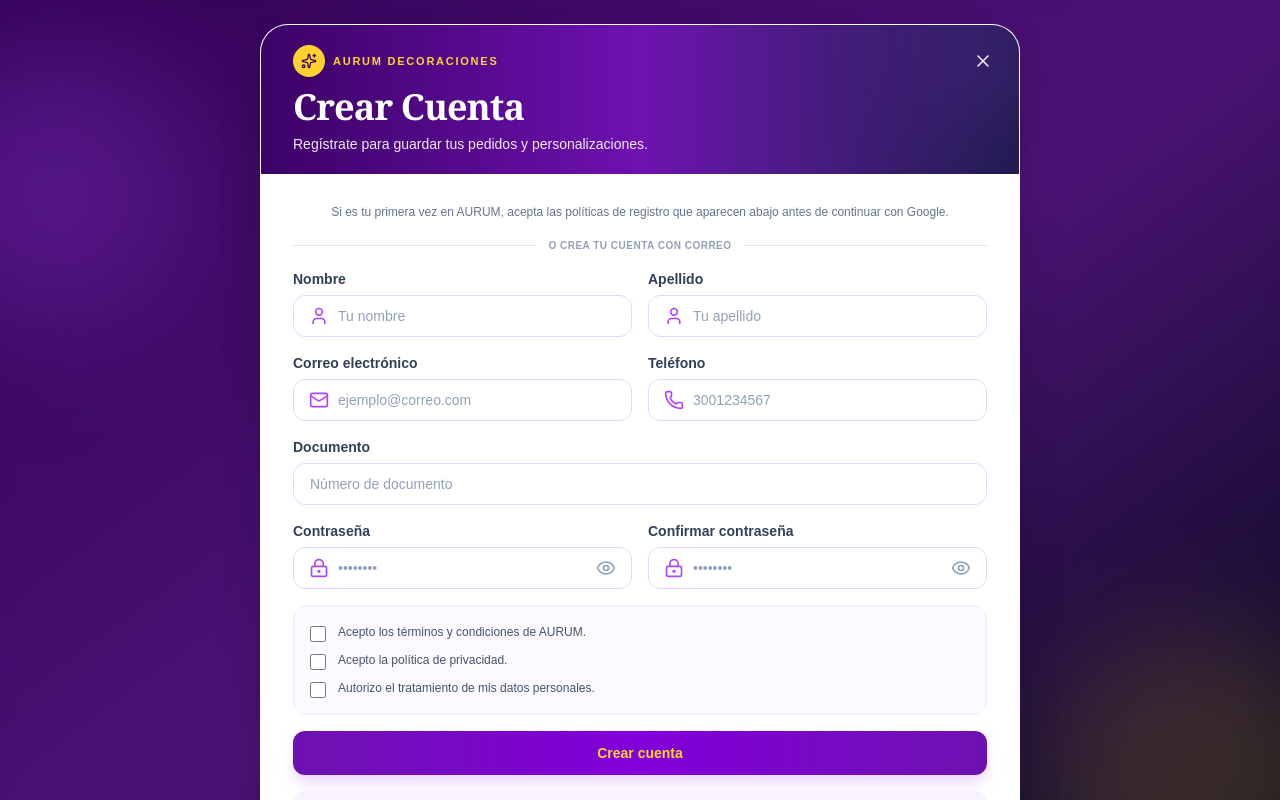
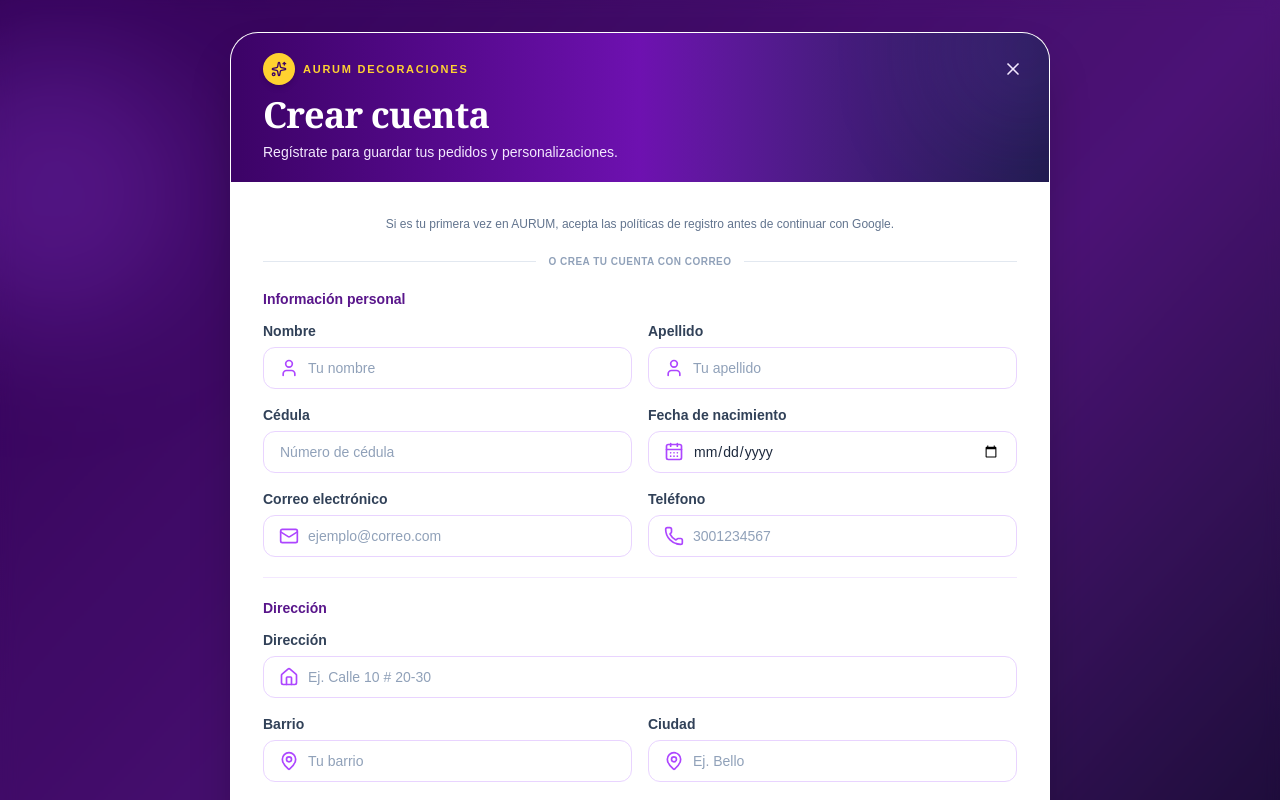
Before and after one commit to isabuitrago1223/pf_aurum, a Next.js app in the folder frontend/: page /registro in a window 1280 px wide. Shown: the top 800 px of the page. Built offline with nearby package versions, Linux system fonts and the light colour scheme; no server answers.

Commit message:
corregir registro y validar autenticacion con Google

```diff
--- a/frontend/app/registro/page.tsx
+++ b/frontend/app/registro/page.tsx
@@ -5,10 +5,13 @@ import { useRouter } from "next/navigation";
 import { FormEvent, useState } from "react";
 import {
   ArrowLeft,
+  CalendarDays,
   Eye,
   EyeOff,
+  Home,
   LockKeyhole,
   Mail,
+  MapPin,
   Phone,
   Sparkles,
   User,
@@ -39,31 +42,30 @@ export default function RegisterPage() {
   const [apellido, setApellido] = useState("");
   const [email, setEmail] = useState("");
   const [telefono, setTelefono] = useState("");
-  const [documento, setDocumento] = useState("");
+  const [cedula, setCedula] = useState("");
+  const [fechaNacimiento, setFechaNacimiento] = useState("");
+  const [direccion, setDireccion] = useState("");
+  const [barrio, setBarrio] = useState("");
+  const [ciudad, setCiudad] = useState("");
+  const [departamento, setDepartamento] = useState("");
   const [password, setPassword] = useState("");
-  const [confirmPassword, setConfirmPassword] =
-    useState("");
+  const [confirmPassword, setConfirmPassword] = useState("");
 
-  const [showPassword, setShowPassword] =
-    useState(false);
+  const [showPassword, setShowPassword] = useState(false);
   const [showConfirmPassword, setShowConfirmPassword] =
     useState(false);
 
-  const [acceptedTerms, setAcceptedTerms] =
-    useState(false);
-  const [acceptedPrivacy, setAcceptedPrivacy] =
-    useState(false);
+  const [acceptedTerms, setAcceptedTerms] = useState(false);
+  const [acceptedPrivacy, setAcceptedPrivacy] = useState(false);
   const [acceptedDataPolicy, setAcceptedDataPolicy] =
     useState(false);
 
   const [error, setError] = useState("");
   const [loading, setLoading] = useState(false);
-  const [googleLoading, setGoogleLoading] =
-    useState(false);
+  const [googleLoading, setGoogleLoading] = useState(false);
 
   function saveSession(data: RegisterResponse) {
     localStorage.setItem("aurum_token", data.token);
-
     localStorage.setItem(
       "aurum_user",
       JSON.stringify(data.user),
@@ -73,12 +75,82 @@ export default function RegisterPage() {
     router.refresh();
   }
 
+  function validatePassword(value: string) {
+    return (
+      value.length >= 8 &&
+      /[A-Z]/.test(value) &&
+      /[a-z]/.test(value) &&
+      /[0-9]/.test(value) &&
+      /[^A-Za-z0-9]/.test(value)
+    );
+  }
+
   async function handleSubmit(
     event: FormEvent<HTMLFormElement>,
   ) {
     event.preventDefault();
+    setError("");
 
-    setError("");
+    const cleanNombre = nombre.trim();
+    const cleanApellido = apellido.trim();
+    const cleanEmail = email.trim();
+    const cleanTelefono = telefono.trim();
+    const cleanCedula = cedula.trim();
+    const cleanDireccion = direccion.trim();
+    const cleanBarrio = barrio.trim();
+    const cleanCiudad = ciudad.trim();
+    const cleanDepartamento = departamento.trim();
+
+    if (cleanNombre.length < 2 || cleanApellido.length < 2) {
+      setError(
+        "El nombre y el apellido deben tener al menos 2 caracteres.",
+      );
+      return;
+    }
+
+    if (!/^\d{6,15}$/.test(cleanCedula)) {
+      setError(
+        "La cédula debe contener únicamente entre 6 y 15 números.",
+      );
+      return;
+    }
+
+    if (!/^\+?[0-9\s-]{7,20}$/.test(cleanTelefono)) {
+      setError(
+        "Ingresa un número de teléfono válido.",
+      );
+      return;
+    }
+
+    if (!fechaNacimiento) {
+      setError("Selecciona tu fecha de nacimiento.");
+      return;
+    }
+
+    if (cleanDireccion.length < 5) {
+      setError(
+        "La dirección debe tener al menos 5 caracteres.",
+      );
+      return;
+    }
+
+    if (
+      cleanBarrio.length < 2 ||
+      cleanCiudad.length < 2 ||
+      cleanDepartamento.length < 2
+    ) {
+      setError(
+        "Completa correctamente barrio, ciudad y departamento.",
+      );
+      return;
+    }
+
+    if (!validatePassword(password)) {
+      setError(
+        "La contraseña debe tener mínimo 8 caracteres e incluir mayúscula, minúscula, número y símbolo.",
+      );
+      return;
+    }
 
     if (password !== confirmPassword) {
       setError("Las contraseñas no coinciden.");
@@ -111,11 +183,16 @@ export default function RegisterPage() {
             "Content-Type": "application/json",
           },
           body: JSON.stringify({
-            nombre,
-            apellido,
-            email,
-            telefono,
-            documento,
+            nombre: cleanNombre,
+            apellido: cleanApellido,
+            cedula: cleanCedula,
+            telefono: cleanTelefono,
+            direccion: cleanDireccion,
+            barrio: cleanBarrio,
+            ciudad: cleanCiudad,
+            departamento: cleanDepartamento,
+            fechaNacimiento,
+            email: cleanEmail,
             password,
             acceptedTerms,
             acceptedPrivacy,
@@ -133,11 +210,20 @@ export default function RegisterPage() {
           // El backend puede responder sin JSON.
         }
 
+        if (response.status === 400) {
+          setError(
+            errorData.message ??
+              errorData.error ??
+              "Revisa los datos ingresados e inténtalo nuevamente.",
+          );
+          return;
+        }
+
         if (response.status === 409) {
           setError(
             errorData.message ??
               errorData.error ??
-              "Ya existe una cuenta con estos datos.",
+              "El correo o la cédula ya están registrados.",
           );
           return;
         }
@@ -163,7 +249,7 @@ export default function RegisterPage() {
       saveSession(data);
     } catch {
       setError(
-        "No fue posible crear la cuenta en este momento.",
+        "No fue posible conectar con AURUM. Verifica tu conexión e inténtalo nuevamente.",
       );
     } finally {
       setLoading(false);
@@ -274,15 +360,19 @@ export default function RegisterPage() {
 
   const disabled = loading || googleLoading;
 
+  const inputClass =
+    "w-full rounded-xl border border-purple-200 bg-white px-4 py-2.5 text-sm text-slate-800 outline-none transition placeholder:text-slate-400 focus:border-purple-500 focus:ring-4 focus:ring-purple-100 disabled:opacity-60";
+
+  const iconInputClass =
+    "w-full rounded-xl border border-purple-200 bg-white py-2.5 pl-11 pr-4 text-sm text-slate-800 outline-none transition placeholder:text-slate-400 focus:border-purple-500 focus:ring-4 focus:ring-purple-100 disabled:opacity-60";
+
   return (
-    <main className="relative flex min-h-screen items-center justify-center overflow-hidden bg-gradient-to-br from-purple-950 via-purple-900 to-slate-950 px-4 py-6">
-      {/* Fondo */}
+    <main className="relative min-h-screen overflow-hidden bg-gradient-to-br from-purple-950 via-purple-900 to-slate-950 px-4 py-8">
       <div className="pointer-events-none absolute -left-24 top-10 h-72 w-72 rounded-full bg-purple-500/30 blur-3xl" />
       <div className="pointer-events-none absolute -right-20 bottom-0 h-80 w-80 rounded-full bg-amber-300/20 blur-3xl" />
       <div className="pointer-events-none absolute inset-0 bg-black/15 backdrop-blur-sm" />
 
-      <section className="relative z-10 w-full max-w-[760px] overflow-hidden rounded-[1.75rem] border border-white/60 bg-white shadow-2xl shadow-black/30">
-        {/* Cabecera */}
+      <section className="relative z-10 mx-auto w-full max-w-[820px] overflow-hidden rounded-[1.75rem] border border-white/60 bg-white shadow-2xl shadow-black/30">
         <header className="relative overflow-hidden bg-gradient-to-r from-purple-950 via-purple-800 to-indigo-950 px-6 py-5 text-white sm:px-8">
           <div className="absolute -right-10 -top-12 h-32 w-32 rounded-full bg-purple-500/30 blur-3xl" />
 
@@ -306,7 +396,7 @@ export default function RegisterPage() {
             </div>
 
             <h1 className="mt-2 font-serif text-3xl font-black tracking-tight sm:text-[2.25rem]">
-              Crear Cuenta
+              Crear cuenta
             </h1>
 
             <p className="mt-1.5 text-xs leading-5 text-purple-100 sm:text-sm">
@@ -316,8 +406,7 @@ export default function RegisterPage() {
           </div>
         </header>
 
-        <div className="px-6 py-5 sm:px-8">
-          {/* Google */}
+        <div className="px-6 py-6 sm:px-8">
           <GoogleAuthButton
             mode="register"
             disabled={disabled}
@@ -327,8 +416,8 @@ export default function RegisterPage() {
 
           <p className="mt-2 text-center text-xs leading-5 text-slate-500">
             Si es tu primera vez en AURUM, acepta las
-            políticas de registro que aparecen abajo antes
-            de continuar con Google.
+            políticas de registro antes de continuar con
+            Google.
           </p>
 
           {googleLoading && (
@@ -337,7 +426,7 @@ export default function RegisterPage() {
             </p>
           )}
 
-          <div className="my-4 flex items-center gap-3">
+          <div className="my-5 flex items-center gap-3">
             <div className="h-px flex-1 bg-slate-200" />
 
             <span className="text-[10px] font-bold uppercase tracking-wider text-slate-400">
@@ -348,11 +437,15 @@ export default function RegisterPage() {
           </div>
 
           <form
-            className="space-y-4"
+            className="space-y-5"
             onSubmit={handleSubmit}
           >
-            <div className="grid gap-4 sm:grid-cols-2">
-              {/* Nombre */}
+            <div>
+              <h2 className="text-sm font-black text-purple-900">
+                Información personal
+              </h2>
+
+              <div className="mt-3 grid gap-4 sm:grid-cols-2">
                 <div>
                   <label
                     htmlFor="nombre"
@@ -367,19 +460,21 @@ export default function RegisterPage() {
                     <input
                       id="nombre"
                       type="text"
+                      autoComplete="given-name"
                       value={nombre}
                       onChange={(event) =>
                         setNombre(event.target.value)
                       }
                       required
+                      minLength={2}
+                      maxLength={80}
                       disabled={disabled}
                       placeholder="Tu nombre"
-                    className="w-full rounded-xl border border-purple-200 bg-white py-2.5 pl-11 pr-4 text-sm text-slate-800 outline-none transition placeholder:text-slate-400 focus:border-purple-500 focus:ring-4 focus:ring-purple-100 disabled:opacity-60"
+                      className={iconInputClass}
                     />
                   </div>
                 </div>
 
-              {/* Apellido */}
                 <div>
                   <label
                     htmlFor="apellido"
@@ -394,19 +489,78 @@ export default function RegisterPage() {
                     <input
                       id="apellido"
                       type="text"
+                      autoComplete="family-name"
                       value={apellido}
                       onChange={(event) =>
                         setApellido(event.target.value)
                       }
                       required
+                      minLength={2}
+                      maxLength={80}
                       disabled={disabled}
                       placeholder="Tu apellido"
-                    className="w-full rounded-xl border border-purple-200 bg-white py-2.5 pl-11 pr-4 text-sm text-slate-800 outline-none transition placeholder:text-slate-400 focus:border-purple-500 focus:ring-4 focus:ring-purple-100 disabled:opacity-60"
+                      className={iconInputClass}
                     />
                   </div>
                 </div>
 
-              {/* Correo */}
+                <div>
+                  <label
+                    htmlFor="cedula"
+                    className="mb-1.5 block text-sm font-bold text-slate-700"
+                  >
+                    Cédula
+                  </label>
+
+                  <input
+                    id="cedula"
+                    type="text"
+                    inputMode="numeric"
+                    value={cedula}
+                    onChange={(event) =>
+                      setCedula(
+                        event.target.value.replace(
+                          /\D/g,
+                          "",
+                        ),
+                      )
+                    }
+                    required
+                    minLength={6}
+                    maxLength={15}
+                    disabled={disabled}
+                    placeholder="Número de cédula"
+                    className={inputClass}
+                  />
+                </div>
+
+                <div>
+                  <label
+                    htmlFor="fechaNacimiento"
+                    className="mb-1.5 block text-sm font-bold text-slate-700"
+                  >
+                    Fecha de nacimiento
+                  </label>
+
+                  <div className="relative">
+                    <CalendarDays className="pointer-events-none absolute left-4 top-1/2 h-5 w-5 -translate-y-1/2 text-purple-500" />
+
+                    <input
+                      id="fechaNacimiento"
+                      type="date"
+                      value={fechaNacimiento}
+                      onChange={(event) =>
+                        setFechaNacimiento(
+                          event.target.value,
+                        )
+                      }
+                      required
+                      disabled={disabled}
+                      className={iconInputClass}
+                    />
+                  </div>
+                </div>
+
                 <div>
                   <label
                     htmlFor="email"
@@ -427,14 +581,14 @@ export default function RegisterPage() {
                         setEmail(event.target.value)
                       }
                       required
+                      maxLength={120}
                       disabled={disabled}
                       placeholder="ejemplo@correo.com"
-                    className="w-full rounded-xl border border-purple-200 bg-white py-2.5 pl-11 pr-4 text-sm text-slate-800 outline-none transition placeholder:text-slate-400 focus:border-purple-500 focus:ring-4 focus:ring-purple-100 disabled:opacity-60"
+                      className={iconInputClass}
                     />
                   </div>
                 </div>
 
-              {/* Teléfono */}
                 <div>
                   <label
                     htmlFor="telefono"
@@ -449,42 +603,154 @@ export default function RegisterPage() {
                     <input
                       id="telefono"
                       type="tel"
+                      autoComplete="tel"
                       value={telefono}
                       onChange={(event) =>
                         setTelefono(event.target.value)
                       }
                       required
+                      minLength={7}
+                      maxLength={20}
                       disabled={disabled}
                       placeholder="3001234567"
-                    className="w-full rounded-xl border border-purple-200 bg-white py-2.5 pl-11 pr-4 text-sm text-slate-800 outline-none transition placeholder:text-slate-400 focus:border-purple-500 focus:ring-4 focus:ring-purple-100 disabled:opacity-60"
+                      className={iconInputClass}
+                    />
+                  </div>
+                </div>
+              </div>
+            </div>
+
+            <div className="border-t border-purple-100 pt-5">
+              <h2 className="text-sm font-black text-purple-900">
+                Dirección
+              </h2>
+
+              <div className="mt-3 grid gap-4 sm:grid-cols-2">
+                <div className="sm:col-span-2">
+                  <label
+                    htmlFor="direccion"
+                    className="mb-1.5 block text-sm font-bold text-slate-700"
+                  >
+                    Dirección
+                  </label>
+
+                  <div className="relative">
+                    <Home className="pointer-events-none absolute left-4 top-1/2 h-5 w-5 -translate-y-1/2 text-purple-500" />
+
+                    <input
+                      id="direccion"
+                      type="text"
+                      autoComplete="street-address"
+                      value={direccion}
+                      onChange={(event) =>
+                        setDireccion(event.target.value)
+                      }
+                      required
+                      minLength={5}
+                      maxLength={160}
+                      disabled={disabled}
+                      placeholder="Ej. Calle 10 # 20-30"
+                      className={iconInputClass}
                     />
                   </div>
                 </div>
 
-              {/* Documento */}
+                <div>
+                  <label
+                    htmlFor="barrio"
+                    className="mb-1.5 block text-sm font-bold text-slate-700"
+                  >
+                    Barrio
+                  </label>
+
+                  <div className="relative">
+                    <MapPin className="pointer-events-none absolute left-4 top-1/2 h-5 w-5 -translate-y-1/2 text-purple-500" />
+
+                    <input
+                      id="barrio"
+                      type="text"
+                      value={barrio}
+                      onChange={(event) =>
+                        setBarrio(event.target.value)
+                      }
+                      required
+                      minLength={2}
+                      maxLength={80}
+                      disabled={disabled}
+                      placeholder="Tu barrio"
+                      className={iconInputClass}
+                    />
+                  </div>
+                </div>
+
+                <div>
+                  <label
+                    htmlFor="ciudad"
+                    className="mb-1.5 block text-sm font-bold text-slate-700"
+                  >
+                    Ciudad
+                  </label>
+
+                  <div className="relative">
+                    <MapPin className="pointer-events-none absolute left-4 top-1/2 h-5 w-5 -translate-y-1/2 text-purple-500" />
+
+                    <input
+                      id="ciudad"
+                      type="text"
+                      autoComplete="address-level2"
+                      value={ciudad}
+                      onChange={(event) =>
+                        setCiudad(event.target.value)
+                      }
+                      required
+                      minLength={2}
+                      maxLength={80}
+                      disabled={disabled}
+                      placeholder="Ej. Bello"
+                      className={iconInputClass}
+                    />
+                  </div>
+                </div>
+
                 <div className="sm:col-span-2">
                   <label
-                  htmlFor="documento"
+                    htmlFor="departamento"
                     className="mb-1.5 block text-sm font-bold text-slate-700"
                   >
-                  Documento
+                    Departamento
                   </label>
 
+                  <div className="relative">
+                    <MapPin className="pointer-events-none absolute left-4 top-1/2 h-5 w-5 -translate-y-1/2 text-purple-500" />
+
                     <input
-                  id="documento"
+                      id="departamento"
                       type="text"
-                  value={documento}
+                      autoComplete="address-level1"
+                      value={departamento}
                       onChange={(event) =>
-                    setDocumento(event.target.value)
+                        setDepartamento(
+                          event.target.value,
+                        )
                       }
                       required
+                      minLength={2}
+                      maxLength={80}
                       disabled={disabled}
-                  placeholder="Número de documento"
-                  className="w-full rounded-xl border border-purple-200 bg-white px-4 py-2.5 text-sm text-slate-800 outline-none transition placeholder:text-slate-400 focus:border-purple-500 focus:ring-4 focus:ring-purple-100 disabled:opacity-60"
+                      placeholder="Ej. Antioquia"
+                      className={iconInputClass}
                     />
                   </div>
+                </div>
+              </div>
+            </div>
 
-              {/* Contraseña */}
+            <div className="border-t border-purple-100 pt-5">
+              <h2 className="text-sm font-black text-purple-900">
+                Seguridad
+              </h2>
+
+              <div className="mt-3 grid gap-4 sm:grid-cols-2">
                 <div>
                   <label
                     htmlFor="password"
@@ -509,6 +775,7 @@ export default function RegisterPage() {
                         setPassword(event.target.value)
                       }
                       required
+                      minLength={8}
                       disabled={disabled}
                       placeholder="••••••••"
                       className="w-full rounded-xl border border-purple-200 bg-white py-2.5 pl-11 pr-11 text-sm text-slate-800 outline-none transition placeholder:text-slate-400 focus:border-purple-500 focus:ring-4 focus:ring-purple-100 disabled:opacity-60"
@@ -538,7 +805,6 @@ export default function RegisterPage() {
                   </div>
                 </div>
 
-              {/* Confirmar contraseña */}
                 <div>
                   <label
                     htmlFor="confirmPassword"
@@ -565,6 +831,7 @@ export default function RegisterPage() {
                         )
                       }
                       required
+                      minLength={8}
                       disabled={disabled}
                       placeholder="••••••••"
                       className="w-full rounded-xl border border-purple-200 bg-white py-2.5 pl-11 pr-11 text-sm text-slate-800 outline-none transition placeholder:text-slate-400 focus:border-purple-500 focus:ring-4 focus:ring-purple-100 disabled:opacity-60"
@@ -595,7 +862,13 @@ export default function RegisterPage() {
                 </div>
               </div>
 
-            {/* Consentimientos */}
+              <p className="mt-2 text-xs leading-5 text-slate-500">
+                Usa mínimo 8 caracteres e incluye una
+                mayúscula, una minúscula, un número y un
+                símbolo.
+              </p>
+            </div>
+
             <div className="space-y-2 rounded-xl border border-purple-100 bg-purple-50/60 p-4">
               <label className="flex items-start gap-3 text-xs leading-5 text-slate-600">
                 <input
@@ -655,7 +928,10 @@ export default function RegisterPage() {
             </div>
 
             {error && (
-              <div className="rounded-xl border border-red-200 bg-red-50 px-4 py-2.5 text-sm font-medium text-red-700">
+              <div
+                role="alert"
+                className="rounded-xl border border-red-200 bg-red-50 px-4 py-3 text-sm font-medium text-red-700"
+              >
                 {error}
               </div>
             )}
```
Lines whose indentation alone changed are shown as unchanged.
